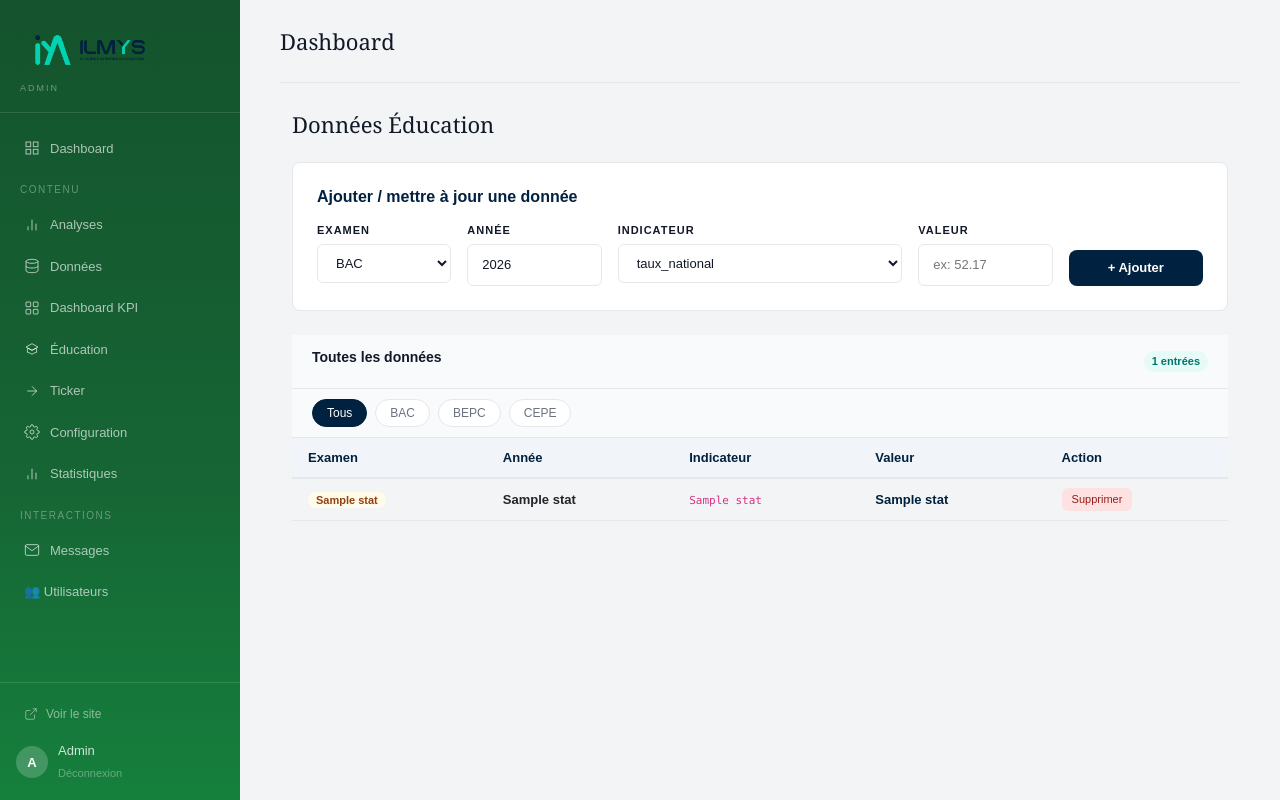
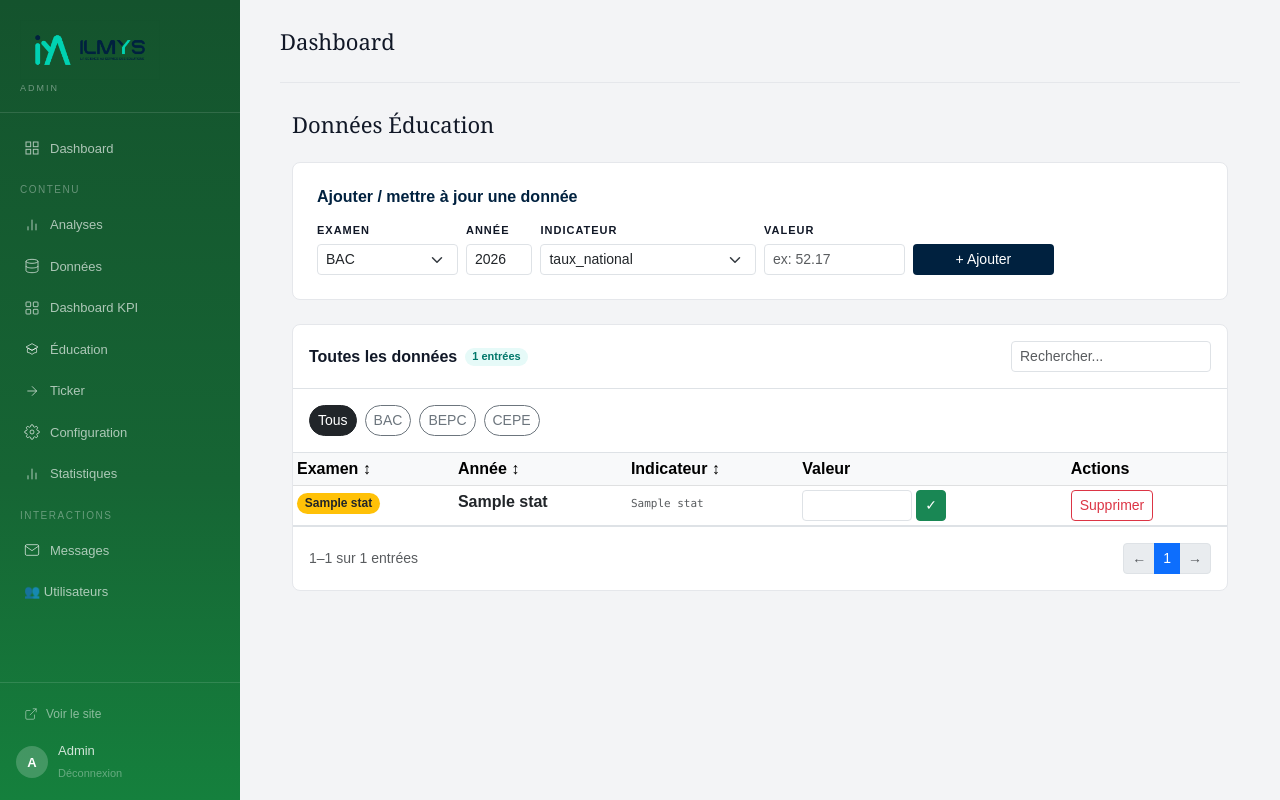
Before and after one commit to lynol/ilmys, a Flask app: template templates/admin/education.html in a window 1280 px wide. Run offline with Flask 3, Linux system fonts and the light colour scheme; the template is opened without the code that fills it: most values are stand-ins (such as "Sample title", 1, 10 or a date in 2020); data that the repository does not hold is empty; some libraries are stand-ins or nearby versions.

Commit message:
Dashboard MAJ

```diff
--- a/templates/admin/education.html
+++ b/templates/admin/education.html
@@ -16,29 +16,28 @@
 
     <!-- AJOUTER -->
     <div class="admin-card p-4 mb-4">
-        <h6 style="color:#00213f;font-weight:700;margin-bottom:16px">
+        <h6 class="fw-bold mb-3" style="color:#00213f">
             Ajouter / mettre à jour une donnée
         </h6>
-        <form method="POST">
+        <form method="POST" class="row g-2 align-items-end">
             <input type="hidden" name="action" value="add">
-            <div class="row g-3">
             <div class="col-md-2">
                 <label class="admin-label">Examen</label>
-                    <select name="examen" class="admin-input">
+                <select name="examen" class="form-select form-select-sm">
                     <option>BAC</option>
                     <option>BEPC</option>
                     <option>CEPE</option>
                 </select>
             </div>
-                <div class="col-md-2">
+            <div class="col-md-1">
                 <label class="admin-label">Année</label>
                 <input type="number" name="annee"
-                           class="admin-input"
+                       class="form-control form-control-sm"
                        value="2026" min="2000" max="2099">
             </div>
-                <div class="col-md-4">
+            <div class="col-md-3">
                 <label class="admin-label">Indicateur</label>
-                    <select name="indicateur" class="admin-input">
+                <select name="indicateur" class="form-select form-select-sm">
                     <option value="taux_national">taux_national</option>
                     <option value="admis">admis</option>
                     <option value="presents">presents</option>
@@ -52,126 +51,108 @@
             </div>
             <div class="col-md-2">
                 <label class="admin-label">Valeur</label>
-                    <input type="number" name="valeur"
-                           class="admin-input"
-                           step="0.01" placeholder="ex: 52.17">
+                <input type="number" name="valeur" step="0.01"
+                       class="form-control form-control-sm"
+                       placeholder="ex: 52.17">
             </div>
-                <div class="col-md-2 d-flex align-items-end">
-                    <button type="submit"
-                            style="background:#00213f;color:#fff;
-                                   padding:8px 20px;border-radius:8px;
-                                   font-size:13px;font-weight:600;
-                                   border:none;cursor:pointer;width:100%">
+            <div class="col-md-2">
+                <button type="submit" class="btn btn-sm w-100"
+                        style="background:#00213f;color:#fff">
                     + Ajouter
                 </button>
-                </div>
             </div>
         </form>
     </div>
 
     <!-- TABLEAU -->
-    <div class="tbl-card">
-        <div style="padding:14px 20px;border-bottom:1px solid #E5E7EB;
-                    display:flex;justify-content:space-between;
-                    align-items:center;background:#f8fafc">
-            <h3 style="font-size:14px;font-weight:700;color:#111827">
+    <div class="admin-card">
+        <div class="d-flex justify-content-between align-items-center
+                    flex-wrap gap-2 p-3 border-bottom">
+            <div class="d-flex align-items-center gap-2">
+                <h6 class="mb-0 fw-bold" style="color:#111827">
                     Toutes les données
-            </h3>
-            <span style="font-size:11px;padding:2px 8px;
-                         border-radius:20px;background:#e6faf8;
-                         color:#00776a;font-weight:600">
+                </h6>
+                <span class="badge rounded-pill"
+                      style="background:#e6faf8;color:#00776a;
+                             font-size:11px">
                     {{ stats|length }} entrées
                 </span>
             </div>
-
-        <!-- Filtres rapides -->
-        <div style="padding:10px 20px;background:#f8fafc;
-                    border-bottom:1px solid #E5E7EB;
-                    display:flex;gap:8px;flex-wrap:wrap">
-            <button onclick="filtrerExamen('all')"
-                    class="btn-filtre active" id="f-all">
-                Tous
-            </button>
-            <button onclick="filtrerExamen('BAC')"
-                    class="btn-filtre" id="f-BAC">BAC</button>
-            <button onclick="filtrerExamen('BEPC')"
-                    class="btn-filtre" id="f-BEPC">BEPC</button>
-            <button onclick="filtrerExamen('CEPE')"
-                    class="btn-filtre" id="f-CEPE">CEPE</button>
+            <input type="text" id="searchInput"
+                   class="form-control form-control-sm"
+                   style="width:200px"
+                   placeholder="Rechercher..."
+                   onkeyup="filterTable()">
         </div>
 
-        <table style="width:100%;border-collapse:collapse;font-size:13px">
-            <thead>
+        <!-- FILTRES -->
+        <div class="d-flex gap-2 p-3 border-bottom flex-wrap">
+            {% for f in ['all', 'BAC', 'BEPC', 'CEPE'] %}
+            <button onclick="filtrerExamen('{{ f }}')"
+                    id="f-{{ f }}"
+                    class="btn btn-sm rounded-pill
+                           {% if f == 'all' %}btn-dark{% else %}btn-outline-secondary{% endif %}">
+                {% if f == 'all' %}Tous{% else %}{{ f }}{% endif %}
+            </button>
+            {% endfor %}
+        </div>
+
+        <!-- TABLE -->
+        <div class="table-responsive">
+            <table class="table table-hover table-sm mb-0"
+                   id="educTable">
+                <thead class="table-light">
                     <tr>
-                    <th style="background:#f1f5f9;color:#00213f;
-                               font-weight:700;padding:10px 16px;
-                               border-bottom:2px solid #E5E7EB">
-                        Examen
-                    </th>
-                    <th style="background:#f1f5f9;color:#00213f;
-                               font-weight:700;padding:10px 16px;
-                               border-bottom:2px solid #E5E7EB">
-                        Année
-                    </th>
-                    <th style="background:#f1f5f9;color:#00213f;
-                               font-weight:700;padding:10px 16px;
-                               border-bottom:2px solid #E5E7EB">
-                        Indicateur
-                    </th>
-                    <th style="background:#f1f5f9;color:#00213f;
-                               font-weight:700;padding:10px 16px;
-                               border-bottom:2px solid #E5E7EB">
-                        Valeur
-                    </th>
-                    <th style="background:#f1f5f9;color:#00213f;
-                               font-weight:700;padding:10px 16px;
-                               border-bottom:2px solid #E5E7EB">
-                        Action
-                    </th>
+                        <th style="cursor:pointer"
+                            onclick="sortTable(0)">Examen ↕</th>
+                        <th style="cursor:pointer"
+                            onclick="sortTable(1)">Année ↕</th>
+                        <th style="cursor:pointer"
+                            onclick="sortTable(2)">Indicateur ↕</th>
+                        <th>Valeur</th>
+                        <th>Actions</th>
                     </tr>
                 </thead>
-            <tbody>
+                <tbody id="educBody">
                     {% for s in stats %}
-                <tr class="row-examen" data-examen="{{ s[1] }}">
-                    <td style="padding:9px 16px;
-                               border-bottom:1px solid #E5E7EB">
-                        <span style="padding:2px 8px;border-radius:20px;
-                                     font-size:11px;font-weight:700;
-                                     background:{% if s[1]=='BAC' %}#e6f0ff
-                                     {% elif s[1]=='BEPC' %}#e6faf8
-                                     {% else %}#fffbeb{% endif %};
-                                     color:{% if s[1]=='BAC' %}#1e40af
-                                     {% elif s[1]=='BEPC' %}#00776a
-                                     {% else %}#92400e{% endif %}">
+                    <tr class="row-educ" data-examen="{{ s[1] }}">
+                        <td>
+                            <span class="badge rounded-pill
+                                {% if s[1]=='BAC' %}bg-primary
+                                {% elif s[1]=='BEPC' %}bg-success
+                                {% else %}bg-warning text-dark{% endif %}">
                                 {{ s[1] }}
                             </span>
                         </td>
-                    <td style="padding:9px 16px;
-                               border-bottom:1px solid #E5E7EB;
-                               font-weight:600">
-                        {{ s[2] }}
+                        <td class="fw-semibold">{{ s[2] }}</td>
+                        <td>
+                            <code class="text-muted"
+                                  style="font-size:11px">
+                                {{ s[3] }}
+                            </code>
                         </td>
-                    <td style="padding:9px 16px;
-                               border-bottom:1px solid #E5E7EB;
-                               color:#6B7280">
-                        <code style="font-size:11px">{{ s[3] }}</code>
+                        <td>
+                            <form method="POST"
+                                  class="d-flex gap-1 align-items-center">
+                                <input type="hidden" name="action" value="edit">
+                                <input type="hidden" name="id" value="{{ s[0] }}">
+                                <input type="number" name="valeur"
+                                       value="{{ s[4] }}" step="0.01"
+                                       class="form-control form-control-sm"
+                                       style="width:110px">
+                                <button type="submit"
+                                        class="btn btn-sm btn-success">
+                                    ✓
+                                </button>
+                            </form>
                         </td>
-                    <td style="padding:9px 16px;
-                               border-bottom:1px solid #E5E7EB;
-                               font-weight:700;color:#00213f">
-                        {{ s[4] }}
-                    </td>
-                    <td style="padding:9px 16px;
-                               border-bottom:1px solid #E5E7EB">
+                        <td>
                             <form method="POST"
                                   onsubmit="return confirm('Supprimer ?')">
                                 <input type="hidden" name="action" value="delete">
                                 <input type="hidden" name="id" value="{{ s[0] }}">
                                 <button type="submit"
-                                    style="background:#fee2e2;color:#991b1b;
-                                           border:none;border-radius:6px;
-                                           padding:3px 10px;font-size:11px;
-                                           cursor:pointer">
+                                        class="btn btn-sm btn-outline-danger">
                                     Supprimer
                                 </button>
                             </form>
@@ -182,39 +163,104 @@
             </table>
         </div>
 
+        <!-- PAGINATION -->
+        <div class="d-flex justify-content-between align-items-center
+                    p-3 border-top flex-wrap gap-2">
+            <small class="text-muted" id="paginationInfo"></small>
+            <nav>
+                <ul class="pagination pagination-sm mb-0"
+                    id="paginationBtns"></ul>
+            </nav>
+        </div>
+    </div>
 </div>
 
-<style>
-.btn-filtre {
-    padding: 4px 14px;
-    border-radius: 20px;
-    border: 1px solid #E5E7EB;
-    background: white;
-    font-size: 12px;
-    cursor: pointer;
-    color: #6B7280;
+<script>
+const PER_PAGE  = 15;
+let page        = 1;
+let examFilter  = 'all';
+let sortCol     = 1;
+let sortAsc     = true;
+
+function getVisible() {
+    return [...document.querySelectorAll('#educBody tr.row-educ')]
+        .filter(r => r.style.display !== 'none');
 }
-.btn-filtre.active {
-    background: #00213f;
-    color: white;
-    border-color: #00213f;
+
+function filtrerExamen(exam) {
+    examFilter = exam;
+    page = 1;
+    document.querySelectorAll('[id^="f-"]').forEach(b => {
+        b.className = 'btn btn-sm rounded-pill btn-outline-secondary';
+    });
+    document.getElementById('f-' + exam).className =
+        'btn btn-sm rounded-pill btn-dark';
+    filterTable();
 }
-</style>
 
-<script>
-function filtrerExamen(exam) {
-    document.querySelectorAll('.btn-filtre').forEach(b => {
-        b.classList.remove('active');
+function filterTable() {
+    const q = document.getElementById('searchInput')
+                       .value.toLowerCase();
+    document.querySelectorAll('.row-educ').forEach(r => {
+        const examOk = examFilter === 'all' ||
+                       r.dataset.examen === examFilter;
+        const textOk = r.textContent.toLowerCase().includes(q);
+        r.style.display = (examOk && textOk) ? '' : 'none';
     });
-    document.getElementById('f-' + exam).classList.add('active');
+    page = 1;
+    paginate();
+}
 
-    document.querySelectorAll('.row-examen').forEach(r => {
-        if (exam === 'all' || r.dataset.examen === exam) {
-            r.style.display = '';
-        } else {
-            r.style.display = 'none';
+function sortTable(col) {
+    if (sortCol === col) sortAsc = !sortAsc;
+    else { sortCol = col; sortAsc = true; }
+    const tbody = document.getElementById('educBody');
+    [...tbody.querySelectorAll('tr')].sort((a, b) => {
+        const ta = a.cells[col].textContent.trim();
+        const tb = b.cells[col].textContent.trim();
+        const na = parseFloat(ta), nb = parseFloat(tb);
+        if (!isNaN(na) && !isNaN(nb))
+            return sortAsc ? na - nb : nb - na;
+        return sortAsc ? ta.localeCompare(tb) : tb.localeCompare(ta);
+    }).forEach(r => tbody.appendChild(r));
+    paginate();
 }
+
+function paginate() {
+    const rows  = getVisible();
+    const total = rows.length;
+    const pages = Math.ceil(total / PER_PAGE);
+
+    rows.forEach((r, i) => {
+        r.style.display =
+            Math.floor(i / PER_PAGE) + 1 === page ? '' : 'none';
     });
+
+    const start = total ? (page - 1) * PER_PAGE + 1 : 0;
+    const end   = Math.min(page * PER_PAGE, total);
+    document.getElementById('paginationInfo').textContent =
+        `${start}–${end} sur ${total} entrées`;
+
+    const ul = document.getElementById('paginationBtns');
+    ul.innerHTML = '';
+
+    const li = (label, p, disabled=false) => {
+        const item = document.createElement('li');
+        item.className = 'page-item' +
+            (p === page ? ' active' : '') +
+            (disabled ? ' disabled' : '');
+        item.innerHTML = `<button class="page-link"
+            onclick="page=${p};paginate()">${label}</button>`;
+        return item;
+    };
+
+    ul.appendChild(li('←', page - 1, page === 1));
+    for (let p = 1; p <= pages; p++) {
+        ul.appendChild(li(p, p));
     }
+    ul.appendChild(li('→', page + 1, page === pages));
+}
+
+document.addEventListener('DOMContentLoaded', paginate);
 </script>
 {% endblock %}
```
Lines whose indentation alone changed are shown as unchanged.
